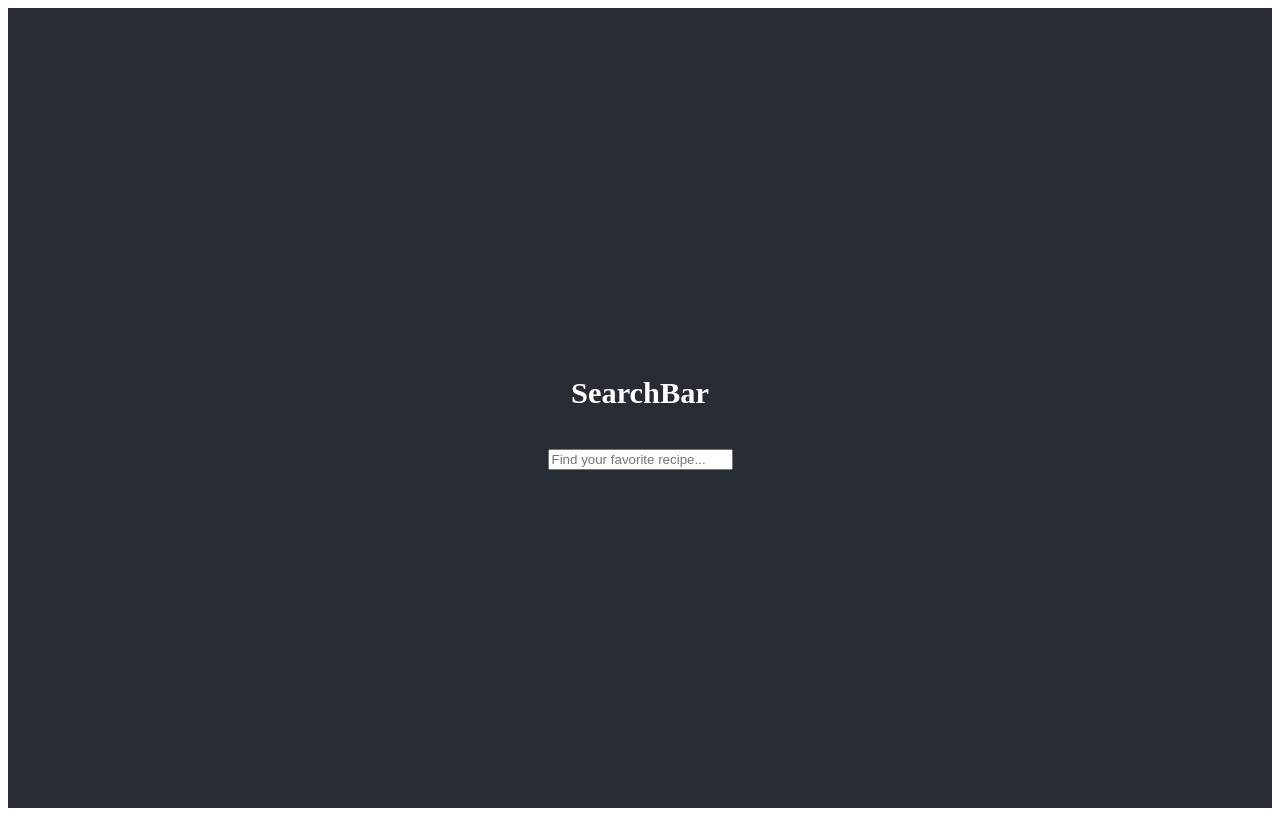
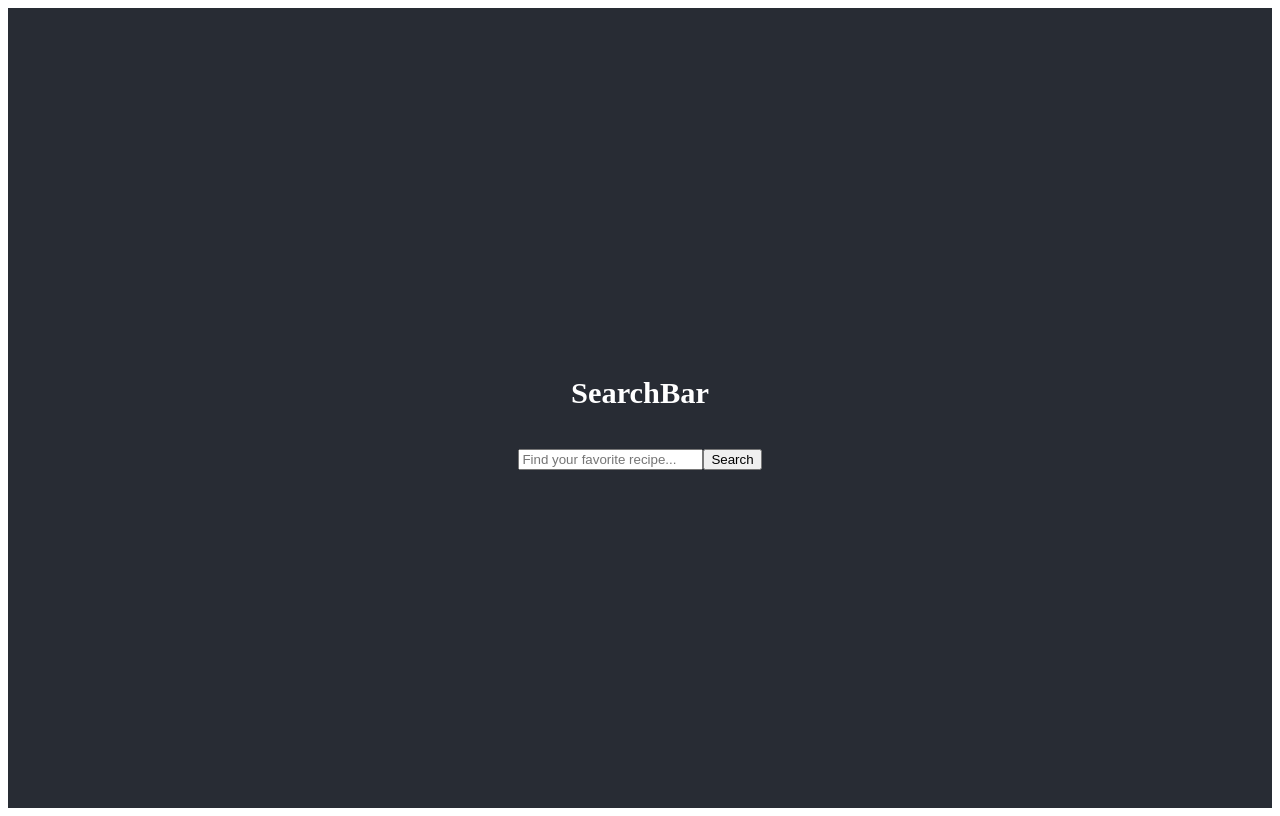
Before and after one commit to ZehaIrawan/MerlinRecipe, a React (Create React App) app: page / in a window 1280 px wide. Built offline with nearby package versions, Linux system fonts and the light colour scheme.

Commit message:
install redux & axios

```diff
--- a/package.json
+++ b/package.json
@@ -6,9 +6,13 @@
     "@testing-library/jest-dom": "^4.2.4",
     "@testing-library/react": "^9.3.2",
     "@testing-library/user-event": "^7.1.2",
+    "axios": "^0.19.2",
     "react": "^16.13.1",
     "react-dom": "^16.13.1",
-    "react-scripts": "3.4.1"
+    "react-redux": "^7.2.0",
+    "react-scripts": "3.4.1",
+    "redux": "^4.0.5",
+    "redux-devtools-extension": "^2.13.8"
   },
   "scripts": {
     "start": "react-scripts start",
--- a/src/components/SearchBar.js
+++ b/src/components/SearchBar.js
@@ -13,6 +13,7 @@ const SearchBar = () => {
         onChange={(e) => onChange(e)}
         placeholder="Find your favorite recipe..."
       ></input>
+      <button>Search</button>
     </div>
   );
 };
```
Also changed, not shown: 1 other file (tests, documents, lock files or other folders).
